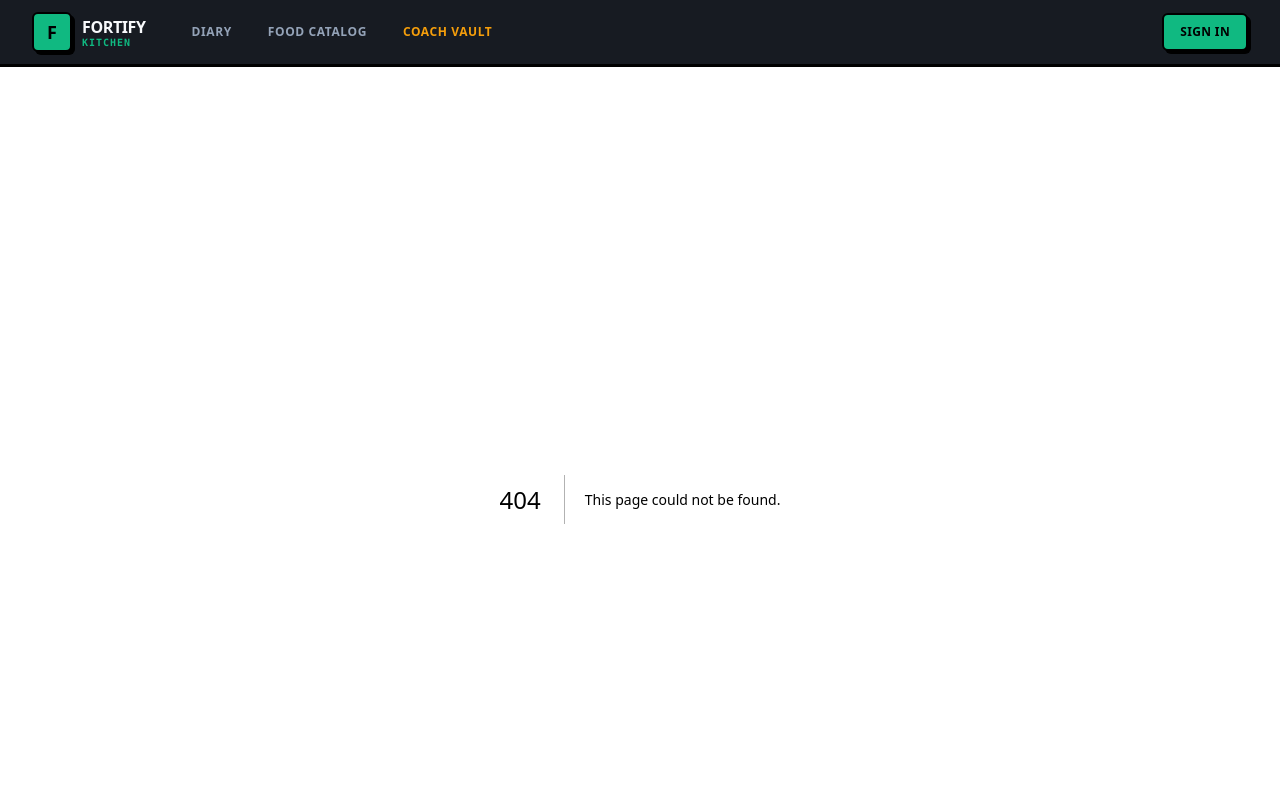
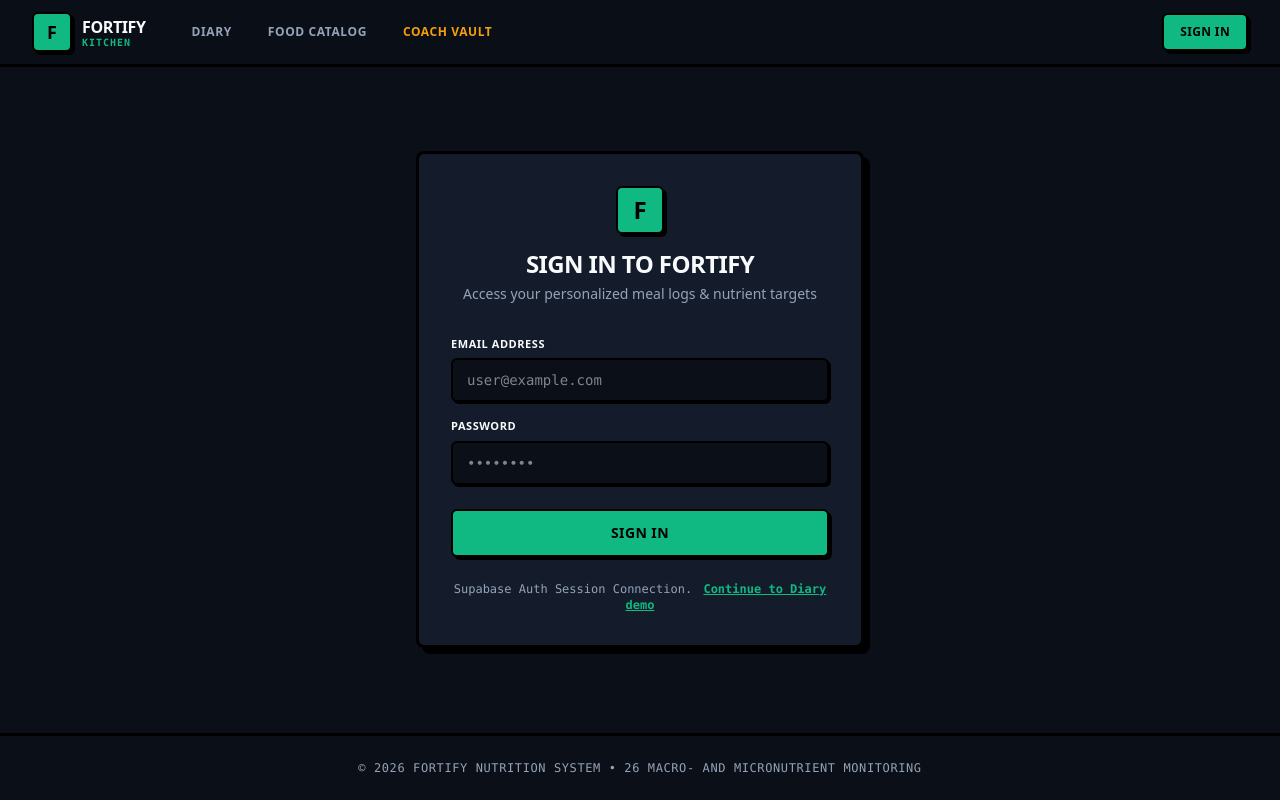
Before and after one commit to DongDuong2001/nutrition-fortifykitchen, a Next.js app in the folder apps/web/: page /login in a window 1280 px wide. Before the commit this address had no page. Shown: the top 800 px of the page. Built offline with nearby package versions, Linux system fonts and the light colour scheme.

Commit message:
feat(web): add supabase login page with neo-brutalist styling

```diff
--- /dev/null
+++ b/apps/web/app/(auth)/login/page.tsx
@@ -0,0 +1,116 @@
+"use client";
+
+import { useState } from "react";
+import { createClient } from "@/lib/supabase-client";
+import Link from "next/link";
+
+export default function LoginPage() {
+  const [email, setEmail] = useState("");
+  const [password, setPassword] = useState("");
+  const [loading, setLoading] = useState(false);
+  const [message, setMessage] = useState<string | null>(null);
+  const [isError, setIsError] = useState(false);
+
+  const handleSignIn = async (e: React.FormEvent) => {
+    e.preventDefault();
+    setLoading(true);
+    setMessage(null);
+    setIsError(false);
+
+    try {
+      const supabase = createClient();
+      const { error } = await supabase.auth.signInWithPassword({
+        email,
+        password,
+      });
+
+      if (error) {
+        setIsError(true);
+        setMessage(error.message);
+      } else {
+        setMessage("Signed in successfully! Redirecting...");
+        window.location.href = "/diary";
+      }
+    } catch (err: any) {
+      setIsError(true);
+      setMessage(err.message || "An unexpected error occurred");
+    } finally {
+      setLoading(false);
+    }
+  };
+
+  return (
+    <div className="flex min-h-[75vh] items-center justify-center px-3 py-6">
+      <div className="w-full max-w-md p-5 sm:p-8 rounded-lg bg-[#141C2B] border-2 sm:border-[3px] border-black shadow-[6px_6px_0px_0px_#000]">
+        <div className="text-center mb-6 sm:mb-8">
+          <div className="inline-flex w-12 h-12 rounded-[6px] bg-[#10B981] border-2 border-black shadow-[3px_3px_0px_0px_#000] items-center justify-center font-black text-2xl text-black mb-3.5">
+            F
+          </div>
+          <h1 className="text-xl sm:text-2xl font-black uppercase text-[#F8FAFC] tracking-tight">
+            Sign In to Fortify
+          </h1>
+          <p className="text-xs sm:text-sm text-[#94A3B8] font-medium mt-1">
+            Access your personalized meal logs & nutrient targets
+          </p>
+        </div>
+
+        {message && (
+          <div
+            className={`p-3 rounded-[4px] border-2 border-black text-xs font-black uppercase tracking-wider mb-5 shadow-[2px_2px_0px_0px_#000] ${
+              isError
+                ? "bg-rose-500/20 text-rose-300"
+                : "bg-emerald-500/20 text-[#10B981]"
+            }`}
+          >
+            {message}
+          </div>
+        )}
+
+        <form onSubmit={handleSignIn} className="space-y-4">
+          <div>
+            <label className="block text-[11px] font-black text-[#F8FAFC] uppercase tracking-wider mb-1.5">
+              Email Address
+            </label>
+            <input
+              type="email"
+              value={email}
+              onChange={(e) => setEmail(e.target.value)}
+              required
+              placeholder="user@example.com"
+              className="neo-input w-full px-3.5 py-2.5 text-xs sm:text-sm font-mono min-h-[42px]"
+            />
+          </div>
+
+          <div>
+            <label className="block text-[11px] font-black text-[#F8FAFC] uppercase tracking-wider mb-1.5">
+              Password
+            </label>
+            <input
+              type="password"
+              value={password}
+              onChange={(e) => setPassword(e.target.value)}
+              required
+              placeholder="••••••••"
+              className="neo-input w-full px-3.5 py-2.5 text-xs sm:text-sm font-mono min-h-[42px]"
+            />
+          </div>
+
+          <button
+            type="submit"
+            disabled={loading}
+            className="neo-btn neo-btn-emerald w-full py-3 px-4 text-xs sm:text-sm font-black text-black border-2 border-black min-h-[46px] mt-2"
+          >
+            {loading ? "Authenticating..." : "Sign In"}
+          </button>
+        </form>
+
+        <div className="mt-6 text-center text-xs text-[#94A3B8] font-mono">
+          Supabase Auth Session Connection.{" "}
+          <Link href="/diary" className="text-[#10B981] font-bold underline hover:text-[#34D399] ml-1">
+            Continue to Diary demo
+          </Link>
+        </div>
+      </div>
+    </div>
+  );
+}
```
